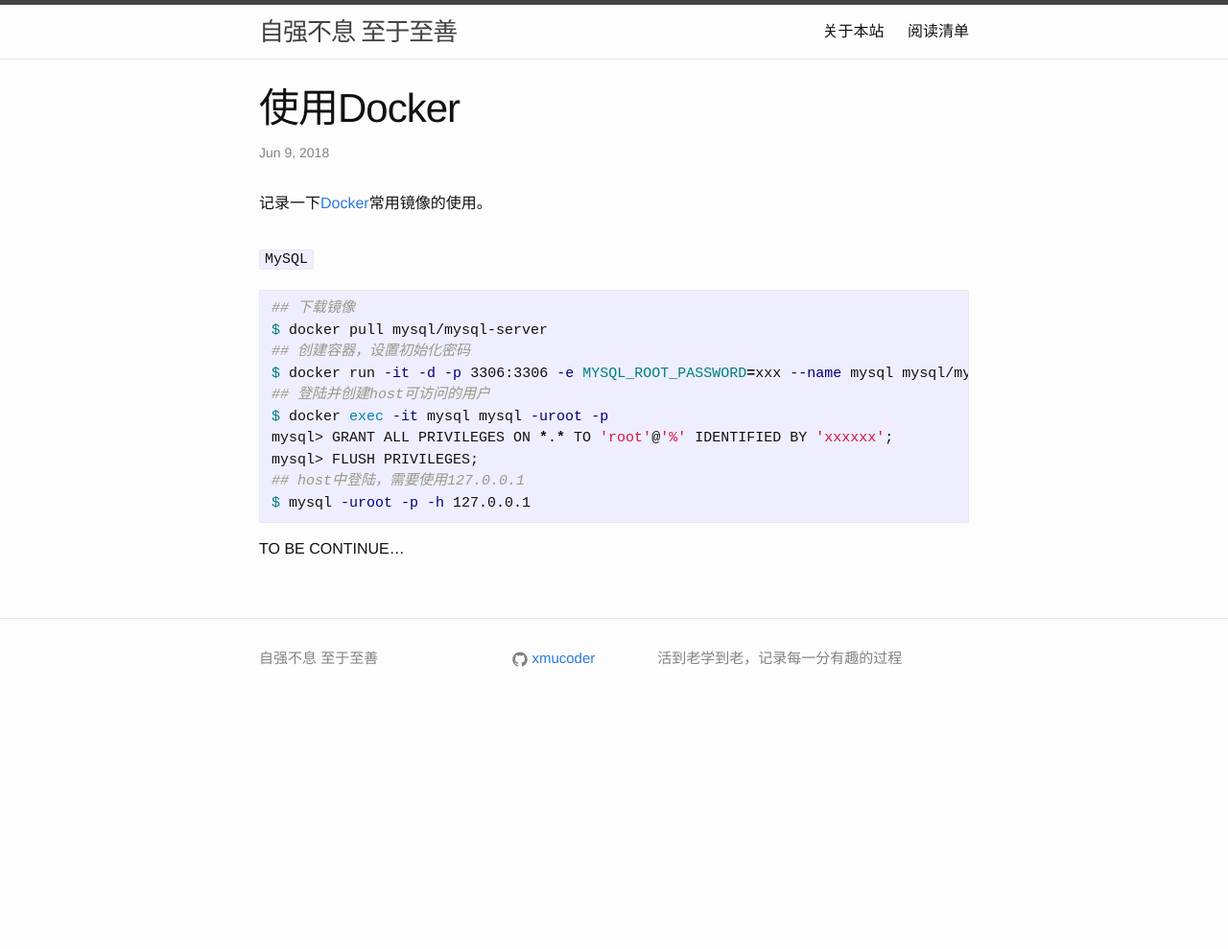
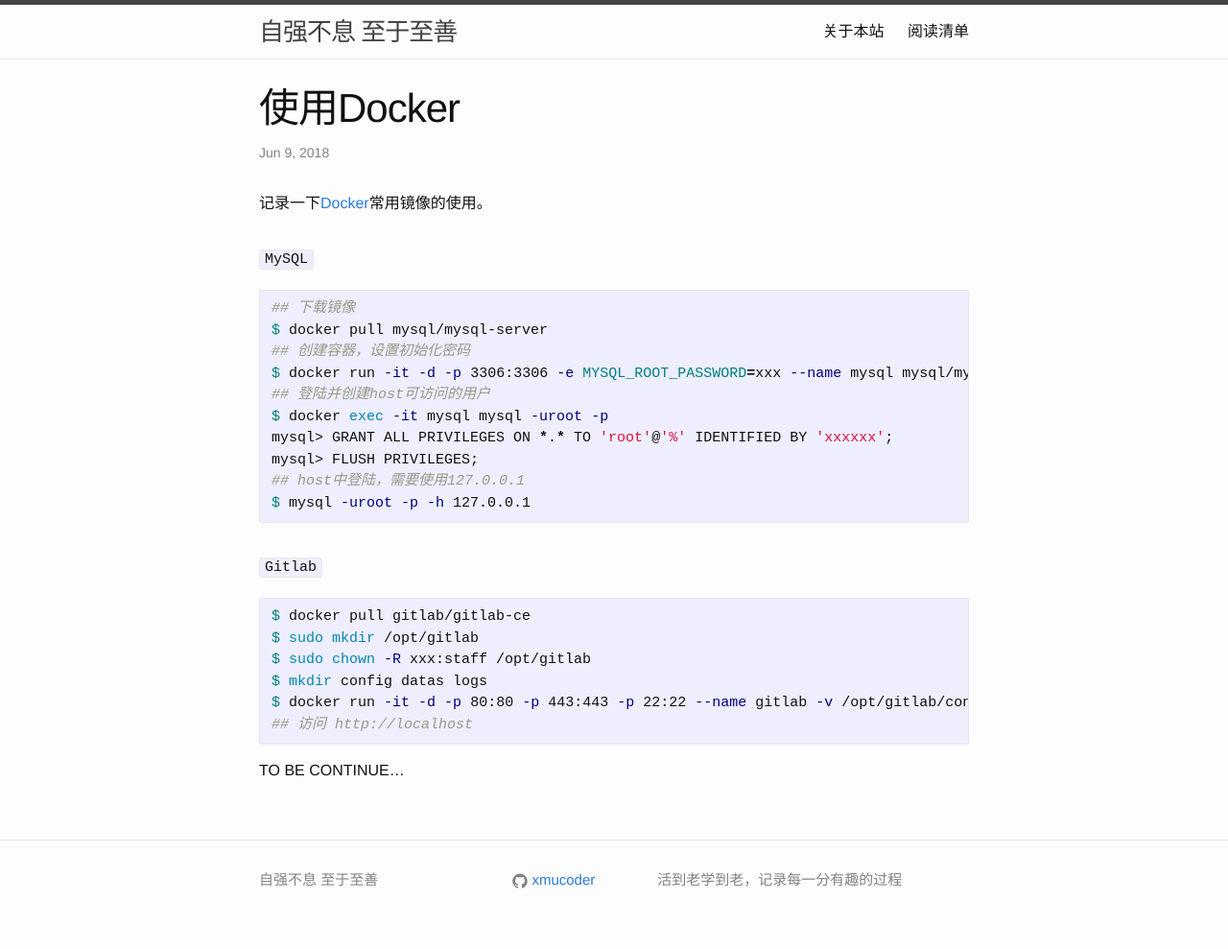
Before and after one commit to qingzhupig/qingzhupig.github.io, a Jekyll site: the page built from _posts/2018-06-09-using-docker.md, in a window 1280 px wide. Shown: the whole page at 96% size. Built offline with Jekyll 4.4.1, drawn with Linux system fonts in a browser that asks for light colours; before the commit the page ends 900 px from its top, so only the background shows below that.

Commit message:
add text for gitlab

````diff
--- a/_posts/2018-06-09-using-docker.md
+++ b/_posts/2018-06-09-using-docker.md
@@ -21,4 +21,15 @@ mysql> FLUSH PRIVILEGES;
 $ mysql -uroot -p -h 127.0.0.1
 ```
 
+## `Gitlab`
+
+``` bash
+$ docker pull gitlab/gitlab-ce
+$ sudo mkdir /opt/gitlab
+$ sudo chown -R xxx:staff /opt/gitlab
+$ mkdir config datas logs
+$ docker run -it -d -p 80:80 -p 443:443 -p 22:22 --name gitlab -v /opt/gitlab/config:/etc/config -v /opt/gitlab/logs:/var/log/gitlab -v /opt/gitlab/data:/var/opt/gitlab gitlab/gitlab-ce
+## 访问 http://localhost
+```
+
 TO BE CONTINUE...
````
